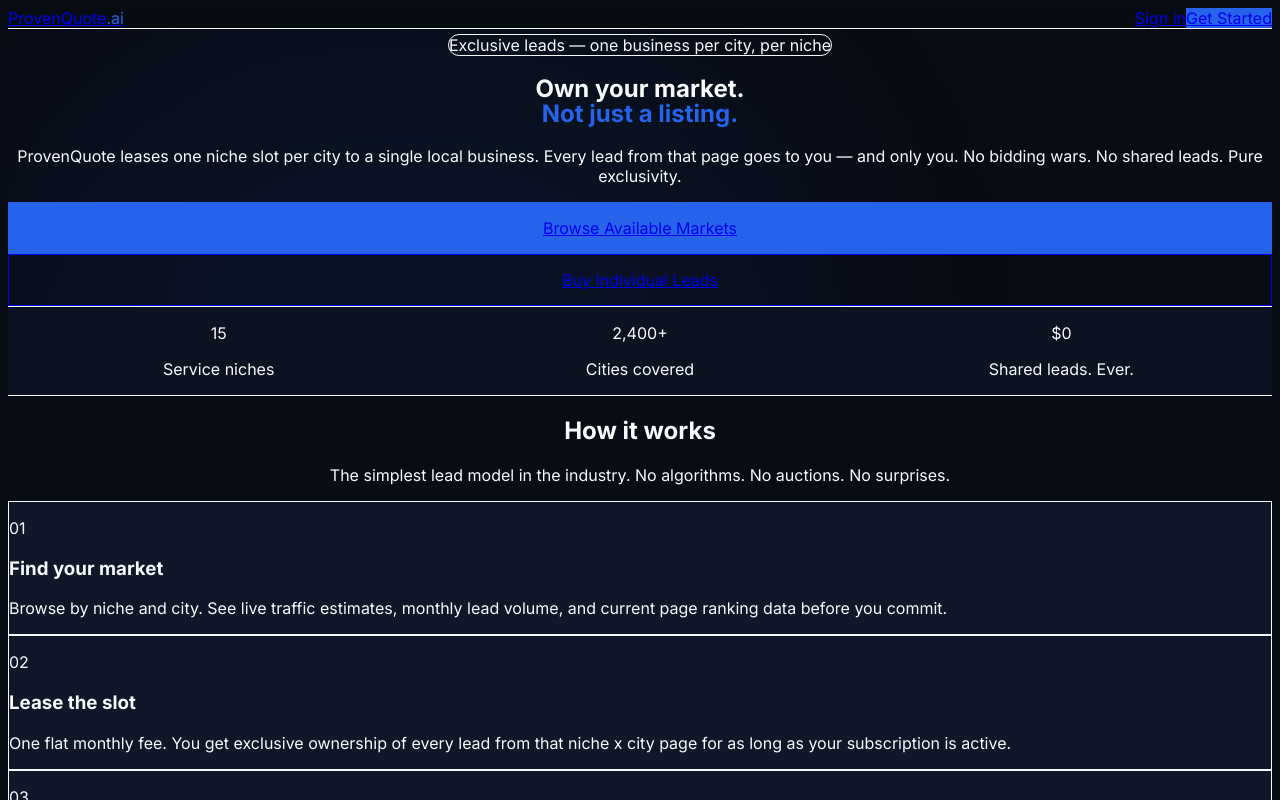
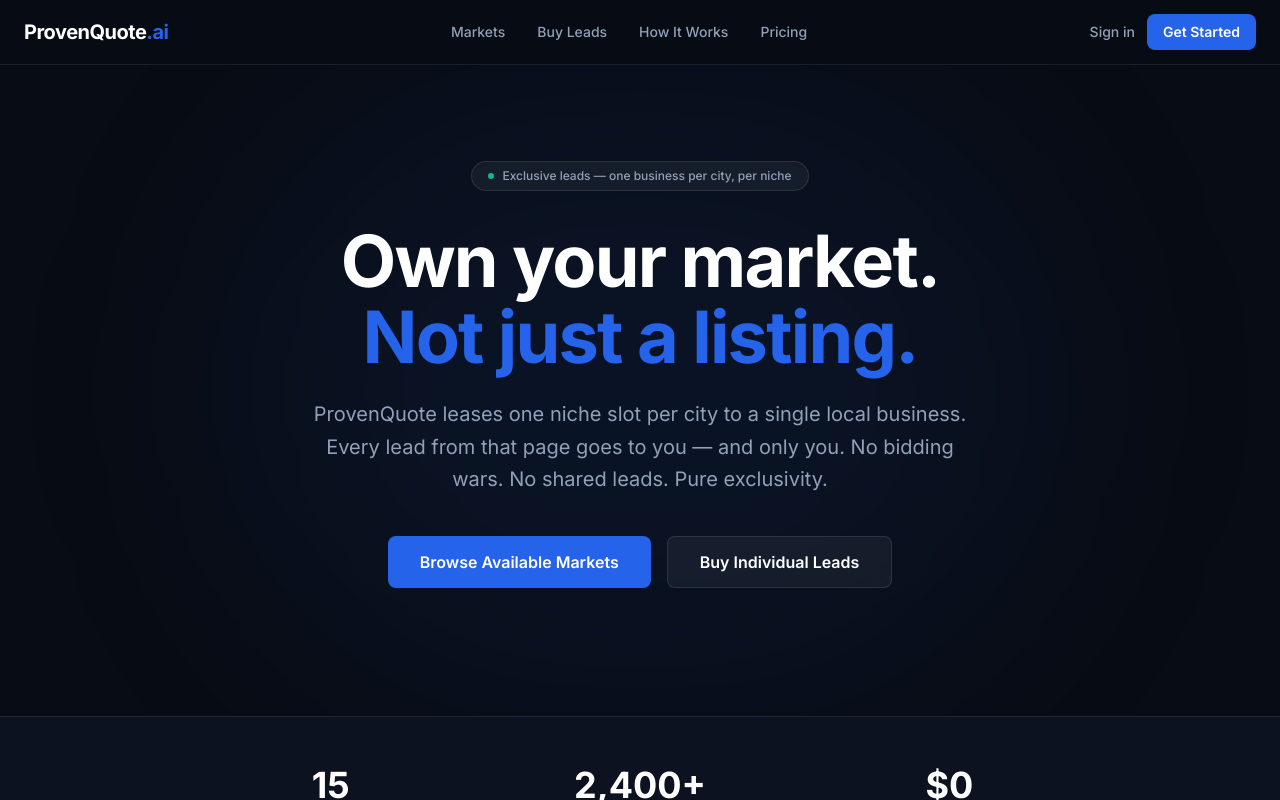
Before and after one commit to YankeeNovember01/provenquote, a Next.js app: page / in a window 1280 px wide. Shown: the top 800 px of the page. Built offline with nearby package versions, Linux system fonts and the light colour scheme.

Commit message:
fix: use Tailwind v4 CSS syntax (@import tailwindcss instead of @tailwind directives)

```diff
--- a/app/globals.css
+++ b/app/globals.css
@@ -1,14 +1,11 @@
 @import url('https://fonts.googleapis.com/css2?family=Inter:wght@400;500;600;700&display=swap');
-@tailwind base;
-@tailwind components;
-@tailwind utilities;
+@import "tailwindcss";
 
-:root {
-  --bg: #080C14;
-  --surface: #0F1729;
-  --surface-2: #1A2342;
-  --accent: #2563EB;
-  --border: rgba(255,255,255,0.08);
+@theme {
+  --color-background: #080C14;
+  --color-surface: #0F1729;
+  --color-surface-2: #1A2342;
+  --color-accent: #2563EB;
 }
 
 * { box-sizing: border-box; }
```
